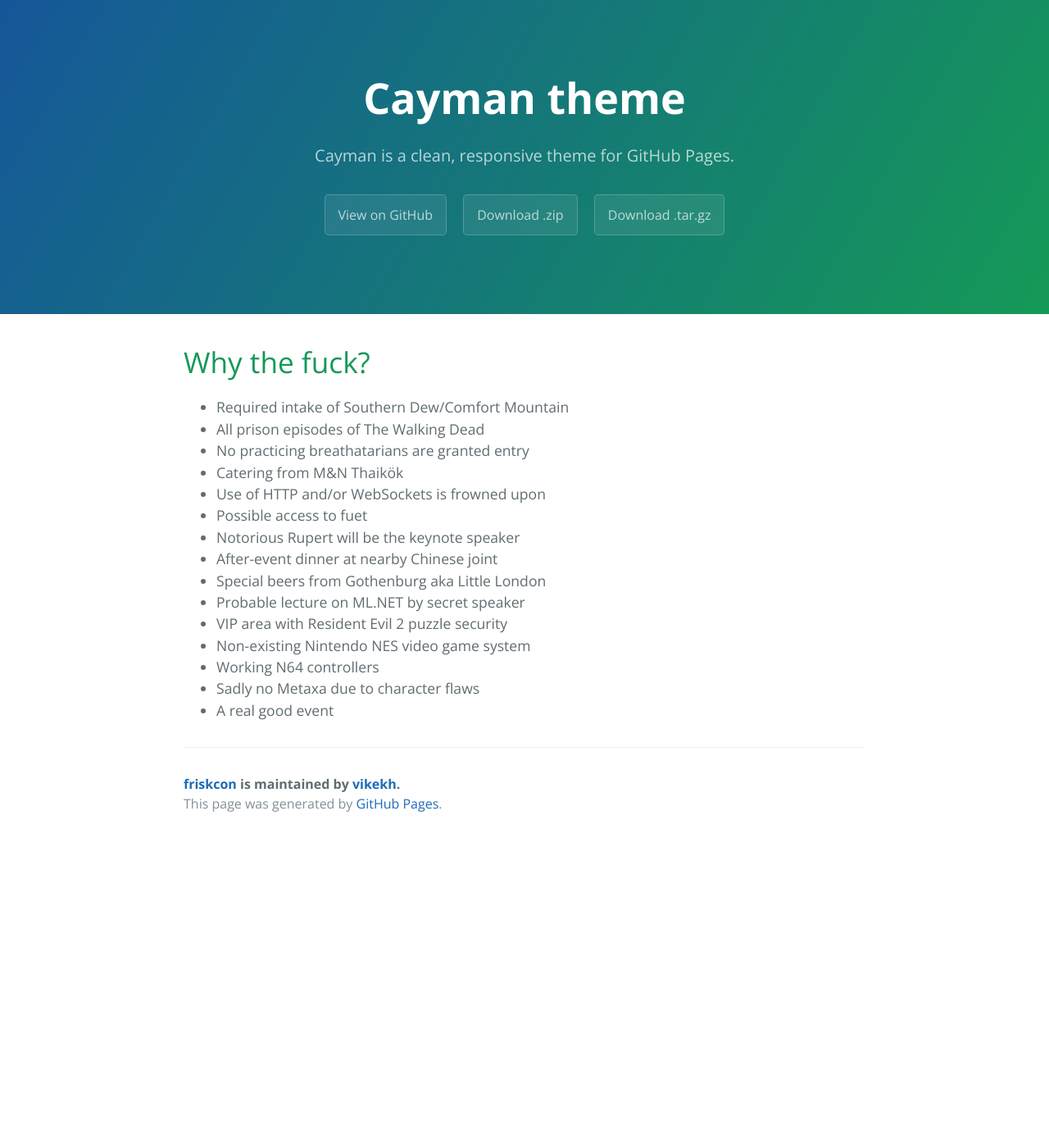
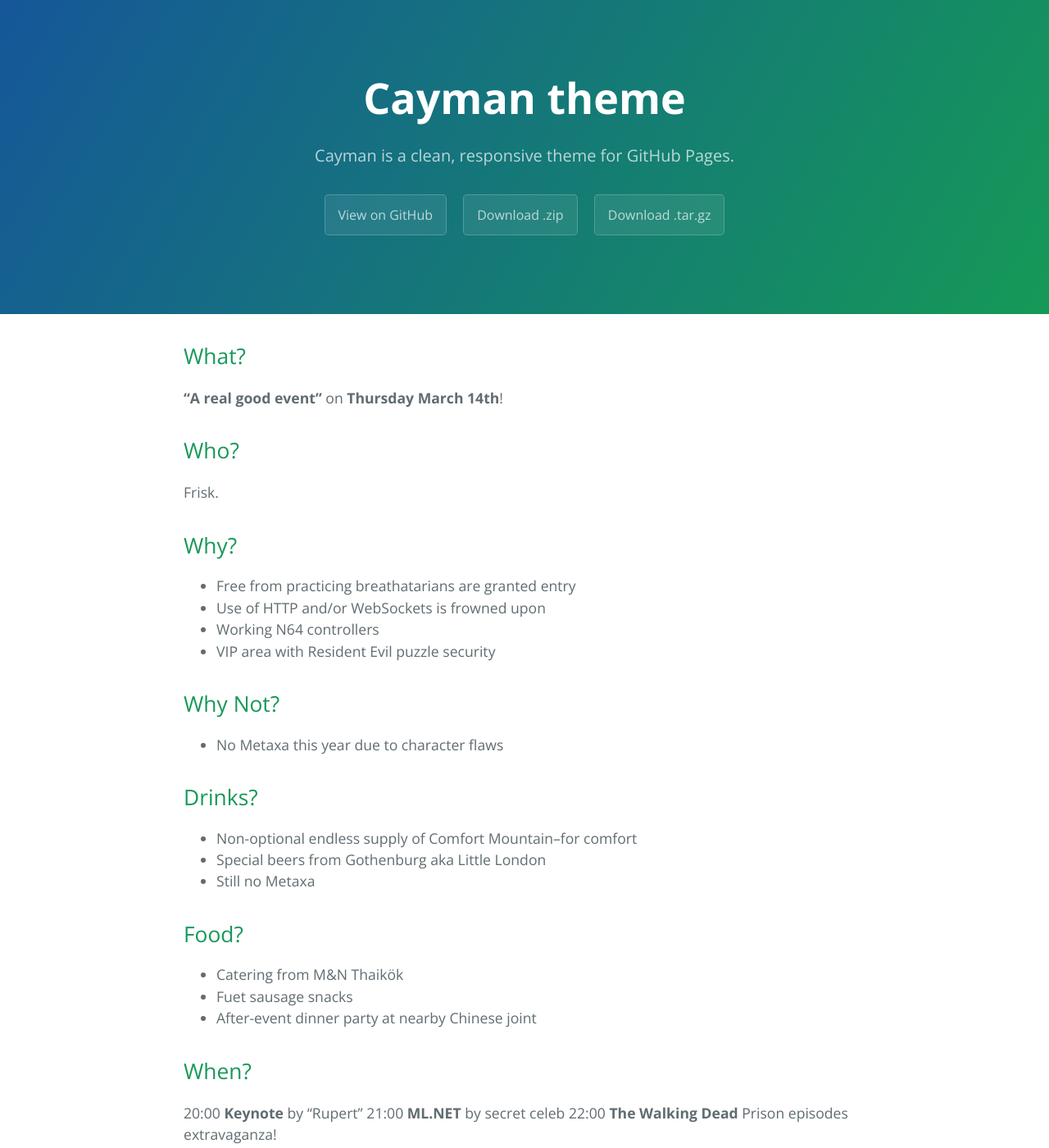
Before and after one commit to vikekh/friskcon, a Jekyll site: the page built from index.md, in a window 1280 px wide and 1400 px high. Shown: the whole window at 82% size. Built offline with Jekyll 4.4.1, drawn with Linux system fonts in a browser that asks for light colours; our own code applies the rules of GitHub Pages for plain Markdown files.

Commit message:
Rewrote text

```diff
--- a/index.md
+++ b/index.md
@@ -1,17 +1,40 @@
-# Why the fuck?
+## What?
 
-* Required intake of Southern Dew/Comfort Mountain
-* All prison episodes of The Walking Dead
-* No practicing breathatarians are granted entry
+**"A real good event"** on **Thursday March 14th**!
+
+## Who?
+
+Frisk.
+
+## Why?
+
+* Free from practicing breathatarians are granted entry
+* Use of HTTP and/or WebSockets is frowned upon
+* Working N64 controllers
+* VIP area with Resident Evil puzzle security
+
+## Why Not?
+
+* No Metaxa this year due to character flaws
+
+## Drinks?
+
+* Non-optional endless supply of Comfort Mountain--for comfort
+* Special beers from Gothenburg aka Little London
+* Still no Metaxa
+
+## Food?
+
 * Catering from M&N Thaikök
-* Use of HTTP and/or WebSockets is frowned upon
-* Possible access to fuet
-* Notorious Rupert will be the keynote speaker
-* After-event dinner at nearby Chinese joint
-* Special beers from Gothenburg aka Little London
-* Probable lecture on ML.NET by secret speaker
-* VIP area with Resident Evil 2 puzzle security
-* Non-existing Nintendo NES video game system
-* Working N64 controllers
-* Sadly no Metaxa due to character flaws
-* A real good event
+* Fuet sausage snacks
+* After-event dinner party at nearby Chinese joint
+
+## When?
+
+20:00 **Keynote** by "Rupert"
+21:00 **ML.NET** by secret celeb
+22:00 **The Walking Dead** Prison episodes extravaganza!
+
+## Where?
+
+## Sponsors
```
